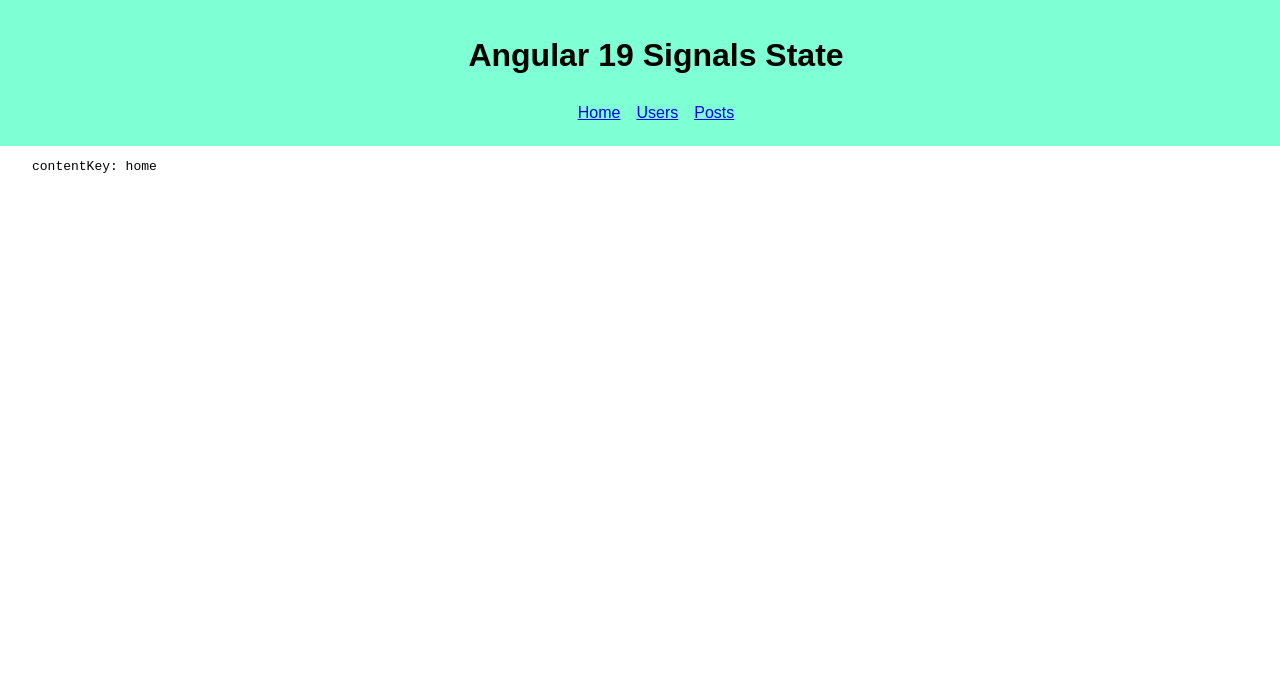
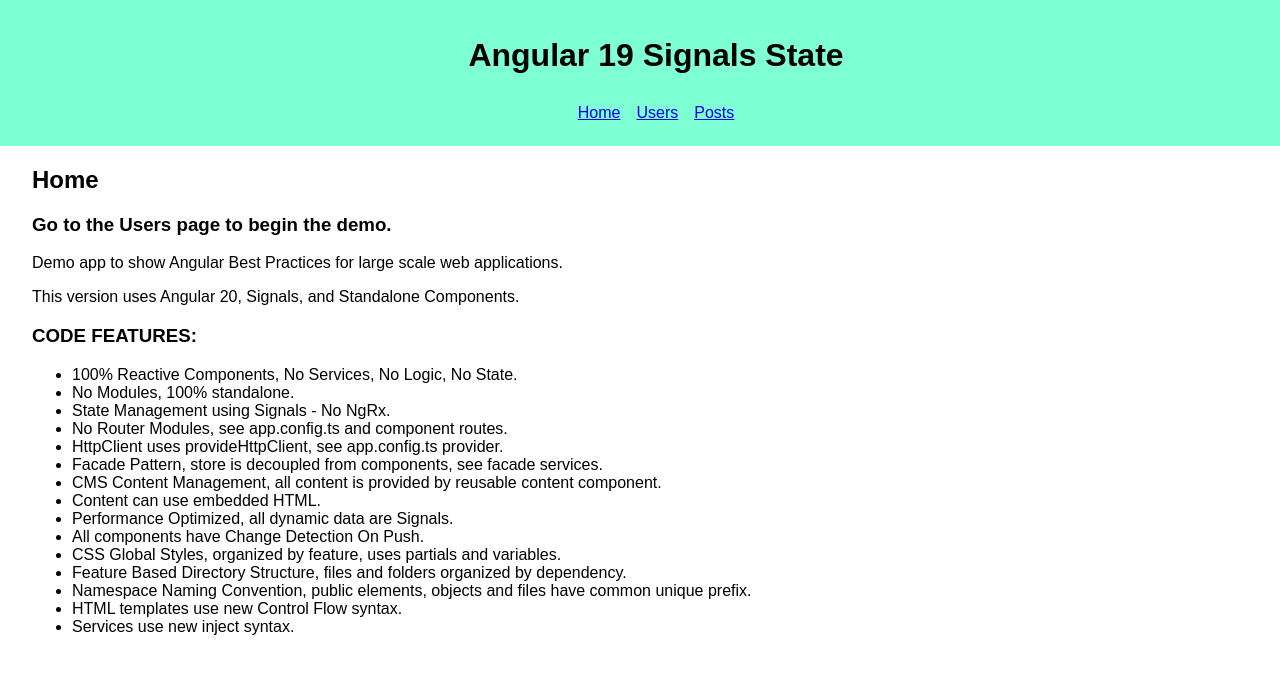
Before and after one commit to angularexample/angular-19-signals-state, an Angular app: page / in a window 1280 px wide. Shown: the top 674 px of the page. Built offline with nearby package versions, Linux system fonts and the light colour scheme.

Commit message:
content for home only works first time

```diff
--- a/src/app/xxx-common/xxx-content/xxx-content-store.ts
+++ b/src/app/xxx-common/xxx-content/xxx-content-store.ts
@@ -60,14 +60,14 @@
     return content;
   })
 
-  $errorMessage_: Signal<string | undefined> = computed(() => {
+  // $errorMessage_: Signal<string | undefined> = computed(() => {
     // const content: XxxContent | undefined = this.$content_();
     // if (content) {
     //   return content?.errorMessage;
     // }
     //TODO
-    return undefined;
-  })
+  //   return undefined;
+  // })
 
   private $isContent: Signal<boolean> = computed(() => {
     return this.$content() !== undefined;
@@ -82,10 +82,11 @@
   }
 
   private getContentResourceReducer(contentResource: ResourceRef<XxxContentApi>) {
+    const selectedKey: string | undefined = this.$selectedKey();
     // Create a new content object
     const content: XxxContent = {
       contentResource,
-      key: contentResource.hasValue() ? contentResource.value().key : ''
+      key: selectedKey ? selectedKey : '',
     };
     // Remove any existing content, also replaces the old array for immutability
     const contents: XxxContent[] = this.$contents().filter(item => item.key !== content.key);
@@ -102,14 +103,14 @@
   // Effects
   // For data access, navigation, or to open a dialog
   // They are often used to run a service
-  getContentEffect(key: string) {
+  private getContentEffect(key: string) {
     const contentResource: ResourceRef<XxxContentApi | undefined> = this.contentService.getContent(key);
     if(contentResource !== undefined) {
       this.getContentResource(contentResource as ResourceRef<XxxContentApi>)
     }
   }
 
-  showContentEffect(key: string) {
+  private showContentEffect(key: string) {
     // Check to see if content already exists
     // If content is not in state, then load it
     if (!this.$isContent()) {
--- a/src/app/xxx-common/xxx-content/xxx-content.component.html
+++ b/src/app/xxx-common/xxx-content/xxx-content.component.html
@@ -1,7 +1,3 @@
-@if($content() && $content()?.contentResource && $content()?.contentResource?.hasValue()){
-  <pre>{{$content()?.contentResource?.value() | json}}</pre>
+@if($content() && $content()?.contentResource && $content()?.contentResource?.isLoading()){
+  <xxx-loading></xxx-loading>
 }
-
-@if(contentKey()){
-  <pre>contentKey: {{contentKey()}}</pre>
-}
--- a/src/app/xxx-common/xxx-content/xxx-content.component.ts
+++ b/src/app/xxx-common/xxx-content/xxx-content.component.ts
@@ -1,14 +1,13 @@
 import {ChangeDetectionStrategy, Component, inject, input, InputSignal, Signal} from '@angular/core';
-import {JsonPipe} from '@angular/common';
 import {XxxContent} from './xxx-content.types';
 import {XxxContentStore} from './xxx-content-store';
+import {XxxLoadingComponent} from '../xxx-loading/xxx-loading.component';
 
 @Component({
   changeDetection: ChangeDetectionStrategy.OnPush,
-  imports: [JsonPipe],
+  imports: [XxxLoadingComponent],
   selector: 'xxx-content',
   standalone: true,
-  styleUrl: './xxx-content.component.scss',
   templateUrl: './xxx-content.component.html'
 })
 export class XxxContentComponent {
--- a/src/app/xxx-home/xxx-home.component.ts
+++ b/src/app/xxx-home/xxx-home.component.ts
@@ -16,7 +16,7 @@
 })
 export class XxxHomeComponent {
   contentStore: XxxContentStore = inject(XxxContentStore);
-  contentKey = 'home';
+  readonly contentKey = 'home';
   $content: Signal<XxxContent | undefined> = this.contentStore.$content;
 
   constructor() {
```
Also changed, not shown: src/app/xxx-common/xxx-content/xxx-content.component.scss (deleted).
